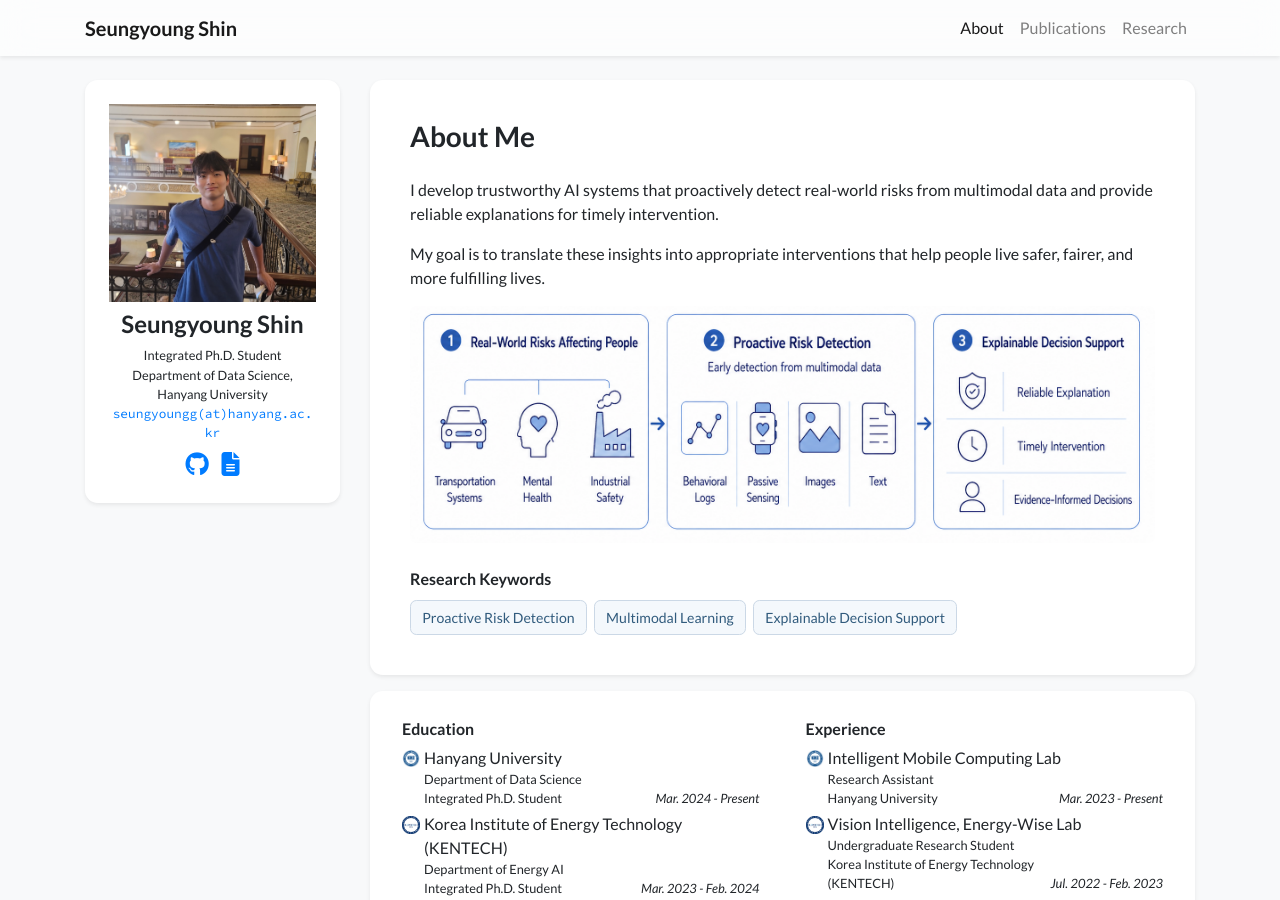
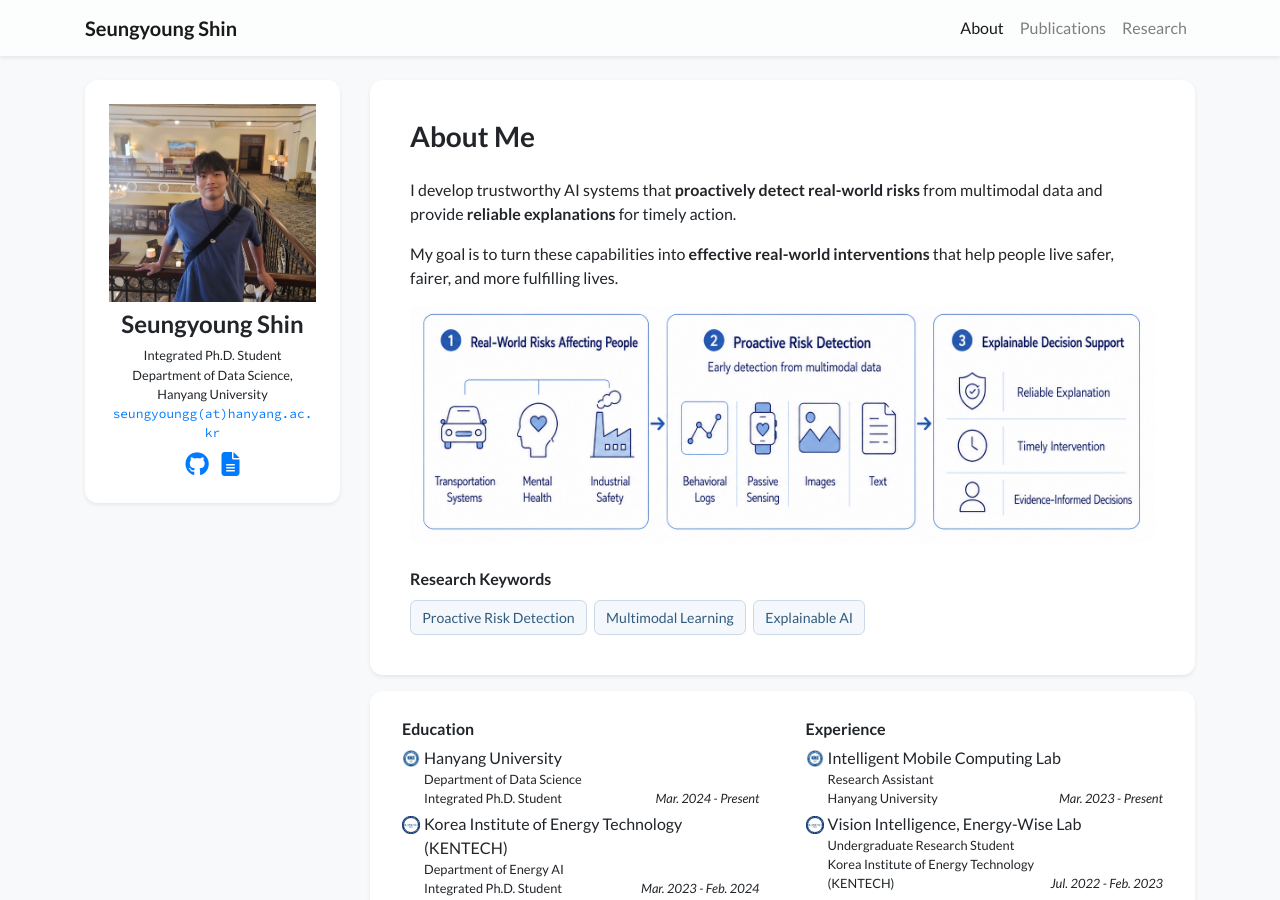
Before and after one commit to seungyoungg/academic-homepage-test, a Jekyll site: the page built from index.html, in a window 1280 px wide and 900 px high. Built offline with Jekyll 4.4.1, drawn with Linux system fonts in a browser that asks for light colours; nearby versions of some CDN libraries; a style sheet for code colours, icons or effects is not loaded.

Commit message:
Update profile.yml

```diff
--- a/_data/profile.yml
+++ b/_data/profile.yml
@@ -20,19 +20,23 @@ short_bio_text_justify: false
 
 short_bio: >-
   <p>
-    I develop trustworthy AI systems that proactively detect real-world risks
-    from multimodal data and provide reliable explanations for timely intervention.
+    I develop trustworthy AI systems that
+    <strong>proactively detect real-world risks</strong>
+    from multimodal data and provide
+    <strong>reliable explanations</strong>
+    for timely action.
   </p>
 
   <p style="margin-bottom: 0;">
-    My goal is to translate these insights into appropriate interventions
+    My goal is to turn these capabilities into
+    <strong>effective real-world interventions</strong>
     that help people live safer, fairer, and more fulfilling lives.
   </p>
 
 research_keywords:
   - Proactive Risk Detection
   - Multimodal Learning
-  - Explainable Decision Support
+  - Explainable AI
 
 portrait_url: /assets/images/photos/seungyoung_shin.jpg
 
```
